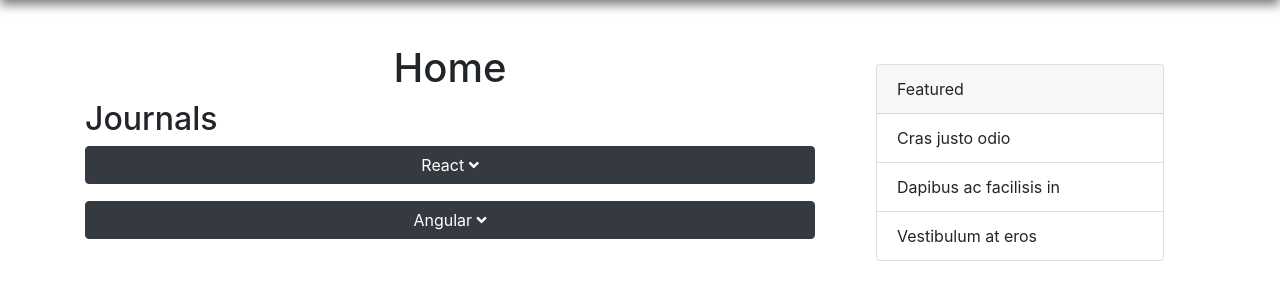
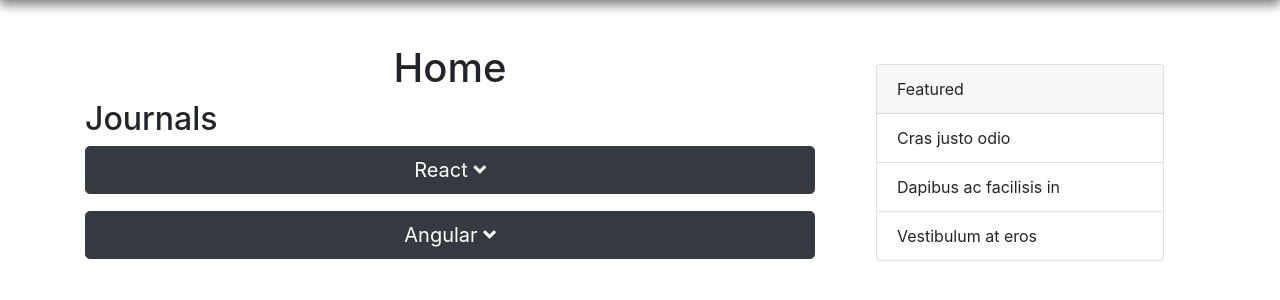
Before and after one commit to ZacharyEilers/CodeJournal, a Node server app: page /home in a window 1280 px wide. Shown: the part 56-356 px from the top of the page. Run offline with Node 20, Linux system fonts and the light colour scheme; the visitor is signed in with stand-in values (Sample User, id 1); data that the repository does not hold is empty; some libraries are stand-ins or nearby versions.

Commit message:
changed bootstrap button sizes

```diff
--- a/views/index/home.ejs
+++ b/views/index/home.ejs
@@ -25,7 +25,7 @@
                 </h2>
 
                 <p>
-                  <button class="btn btn-dark btn-block" type="button" data-toggle="collapse" data-target=".journal-01" aria-expanded="false" aria-controls="multiCollapseExample1 multiCollapseExample2">React <i class="fas fa-angle-down"></i></button>
+                  <button class="btn btn-dark btn-block btn-lg" type="button" data-toggle="collapse" data-target=".journal-01" aria-expanded="false" aria-controls="multiCollapseExample1 multiCollapseExample2">React <i class="fas fa-angle-down"></i></button>
                 </p>
                 <div class="row">
                   <div class="col">
@@ -45,7 +45,7 @@
                 </div>
 
                 <p>
-                  <button class="btn btn-dark btn-block" type="button" data-toggle="collapse" data-target=".journal-02" aria-expanded="false" aria-controls="multiCollapseExample1 multiCollapseExample2">Angular <i class="fas fa-angle-down"></i></button>
+                  <button class="btn btn-dark btn-block btn-lg" type="button" data-toggle="collapse" data-target=".journal-02" aria-expanded="false" aria-controls="multiCollapseExample1 multiCollapseExample2">Angular <i class="fas fa-angle-down"></i></button>
                 </p>
                 <div class="row">
                   <div class="col">
@@ -63,6 +63,5 @@
                     </div>
                   </div>
                 </div>
-
-        </div>
+              </div>
 <% include ../partials/footer.ejs%>
```
Also changed, not shown: 1 other file.
